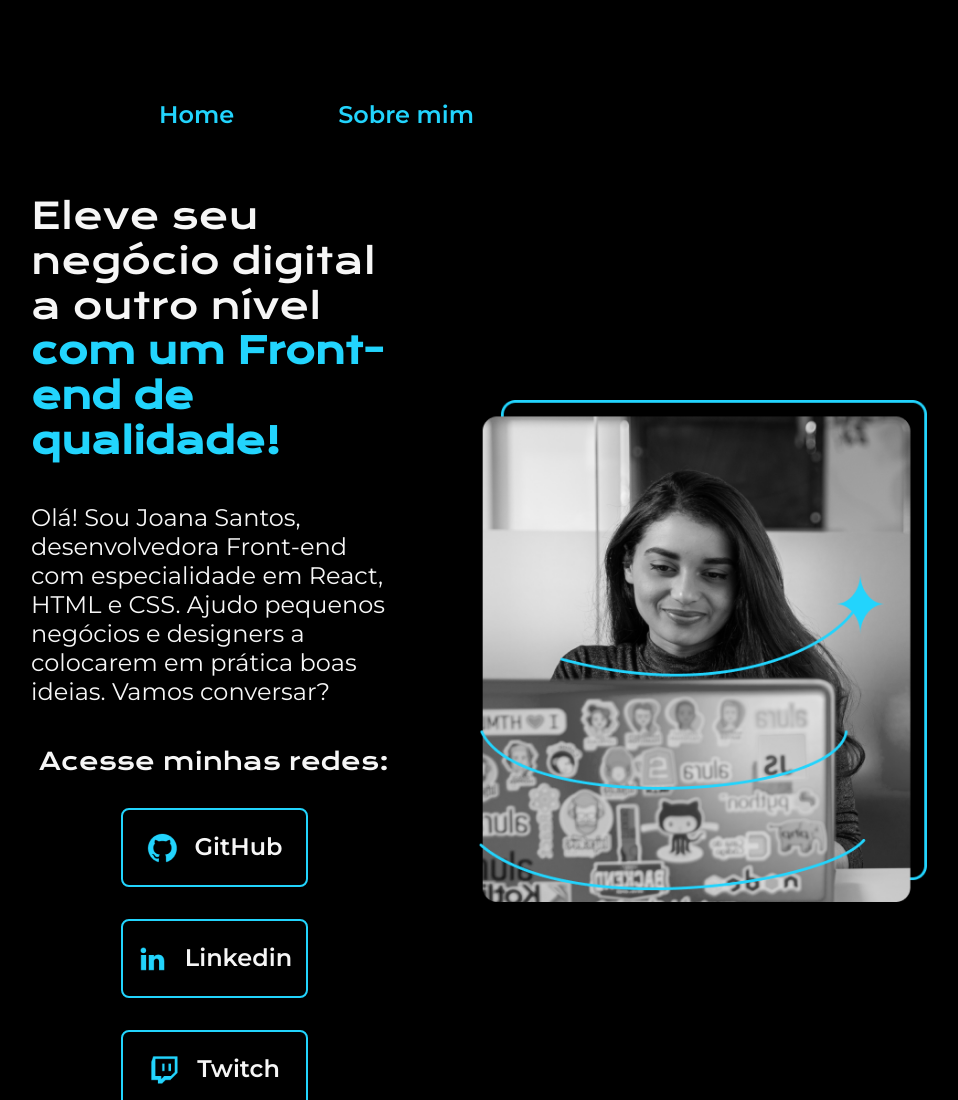
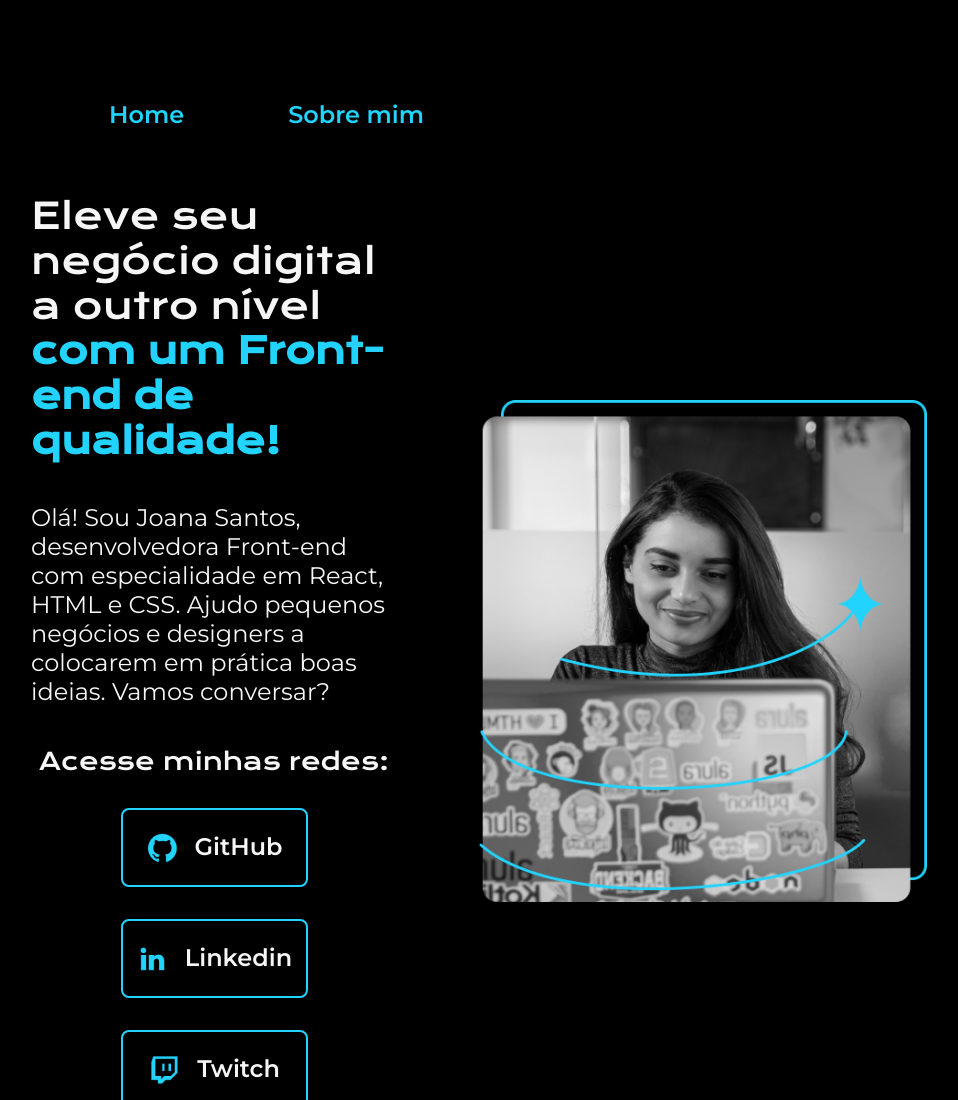
Before and after one commit to Sollen-dev/Portifolio-alura, a plain HTML site: page index.html in a window 1280 px wide. Shown: the top 1100 px of the page, without its empty margins (161-1119 px from the left). Drawn offline with nearby package versions, Linux system fonts and the light colour scheme.

Commit message:
ajustando menu home

```diff
--- a/estilos/aparencia.css
+++ b/estilos/aparencia.css
@@ -28,7 +28,7 @@ body {
     display: flex;
     justify-content:flex-start;
     padding-top: 100px;
-    padding-left: 270px;
+    padding-left: 220px;
     align-items: center;
 
 }
--- a/estilos/aparenciaabout.css
+++ b/estilos/aparenciaabout.css
@@ -27,7 +27,7 @@ body {
     display: flex;
     justify-content:flex-start;
     padding-top: 100px;
-    padding-left: 270px;
+    padding-left: 220px;
     align-items: center;
 
 }
```
